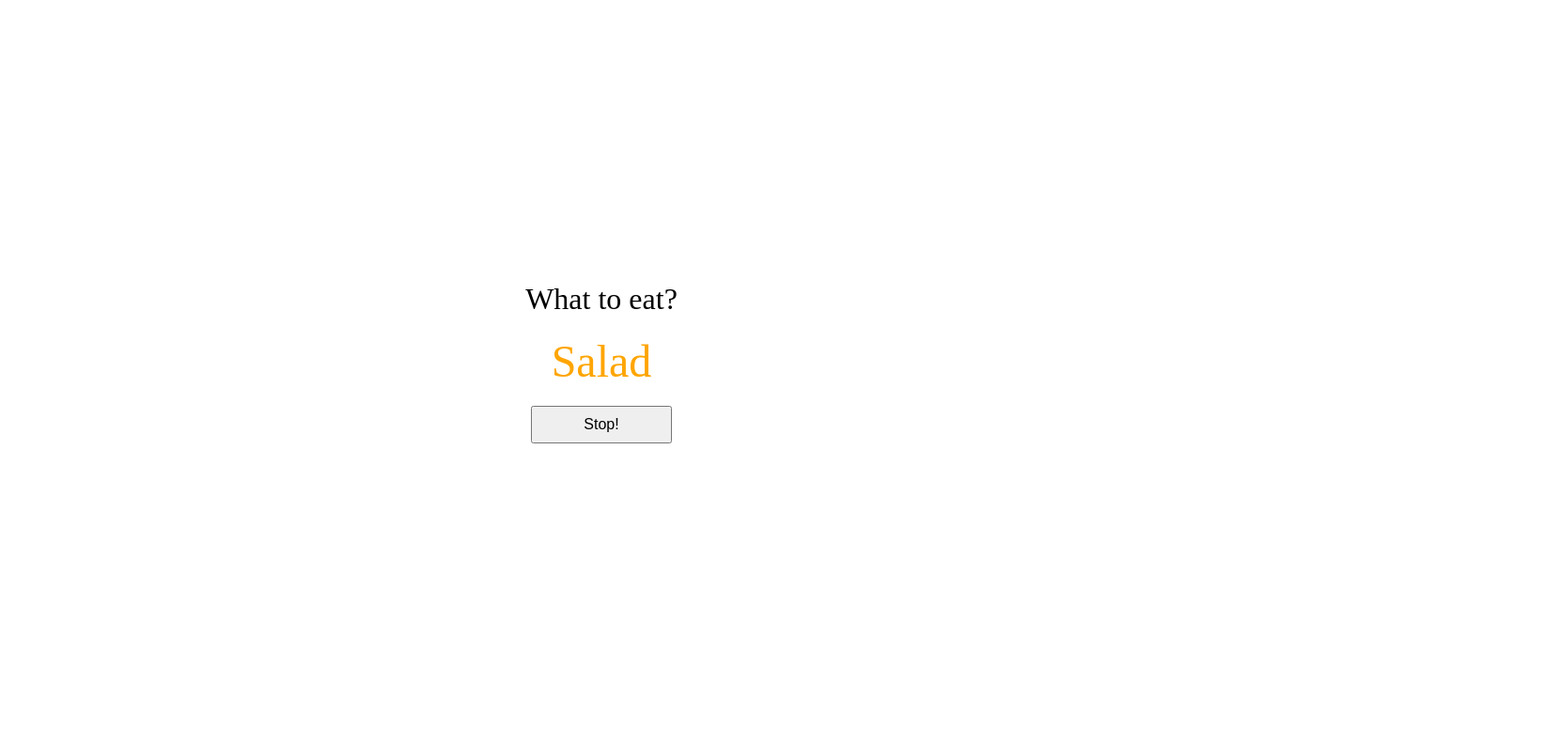
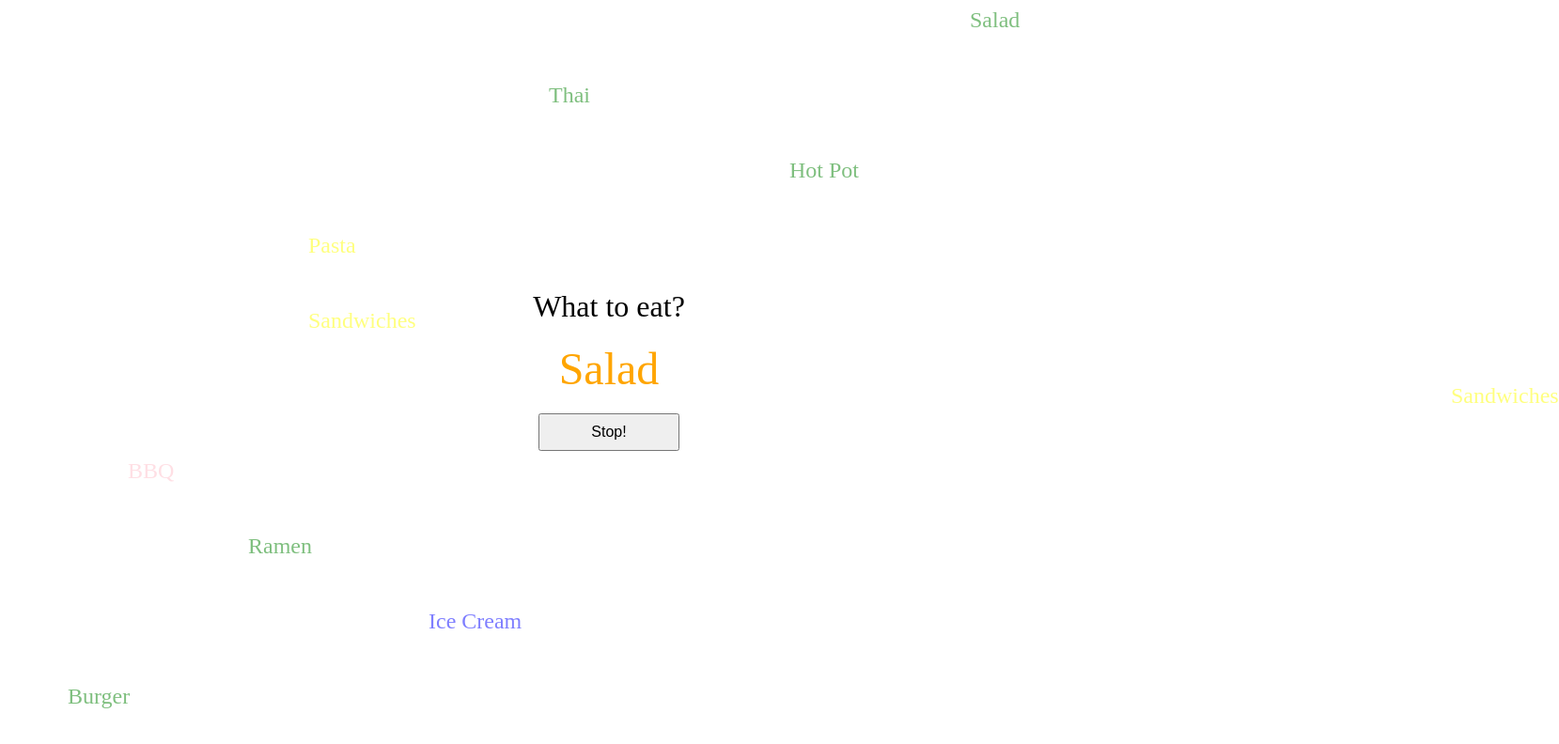
Before and after one commit to leqilu67/Food-Ideas, a plain HTML site: page index.html in a window 1280 px wide. Both pictures are taken after a click on the button "Start!". Shown: the whole page at 94% size, 1659 px wide, since content can reach past the window. Drawn offline with Linux system fonts and the light colour scheme.

Commit message:
Added background effect

```diff
--- a/script.js
+++ b/script.js
@@ -2,8 +2,16 @@ var container = document.getElementById("container");
 
 container.questionBox = document.getElementById("questionBox");
 
+/*
+container.questionDiv;
+container.answerDiv;
+container.button;
+container.bgDivs;
+*/
+
 // can be customized
 container.options = ["Pizza", "Burger", "Pasta", "Fried Chicken", "Hot Pot", "BBQ", "Ramen", "Sandwiches", "Taco Truck", "Salad", "Ice Cream", "Sushi", "Pho", "Thai"];
+container.colors = ["red", "yellow", "green", "pink", "brown", "blue"];
 
 container.setup = function(){
 	var questionDiv = document.createElement("div");
@@ -25,6 +33,16 @@ container.setup = function(){
 	container.button = button;
 	container.questionBox.appendChild(button);
 
+	container.bgDivs = [];
+
+	for (var i = 0; i < 10; i++){
+		var div = document.createElement("div");
+		div.setAttribute("class", "bgDivs");
+		container.appendChild(div);
+		div.style.color = container.colors[container.getRandomInt(0, container.colors.length - 1)];
+		container.bgDivs.push(div);
+	}
+
 	button.addEventListener("click", container.runRandomizer);
 }
 
@@ -35,8 +53,10 @@ container.runRandomizer = function(e){
 	if (button.clicked == 0){
 		button.clicked = 1;
 
+		container.backgroundEffect();
+
 		container.timer = setInterval(function(){
-			var index = container.getRandomInt(0, container.options.length-1);
+			var index = container.getRandomInt(0, container.options.length - 1);
 			answerDiv.innerHTML = container.options[index];
 		}, 50);
 
@@ -44,6 +64,7 @@ container.runRandomizer = function(e){
 	} else {
 		button.clicked = 0;
 		clearInterval(container.timer);
+		container.clearBackgroundEffect();
 		button.innerHTML = "Nope. Try again."
 	}
 
@@ -51,6 +72,70 @@ container.runRandomizer = function(e){
 
 }
 
+container.backgroundEffect = function(){
+	for (var i = 0; i < container.bgDivs.length; i++){
+		container.bgDivs[i].style.opacity = 0.5;
+		container.bgDivs[i].style.top = i * 10 + "vh";
+
+		var startingPoint = container.getRandomInt(0, 1);
+		if (startingPoint){
+			container.bgDivs[i].style.left = "120vw";
+		} else {
+			container.bgDivs[i].style.left = "-20vw";
+		}
+
+		(function(i){
+			container.playAnimation(container.bgDivs[i], startingPoint);
+		})(i)
+
+	}
+}
+
+// dir: 0 is left, 1 is right
+container.playAnimation = function(div, dir){
+	var index = container.getRandomInt(0, container.options.length - 1);
+	div.innerHTML = container.options[index];
+	if (dir){
+		div.animation = setInterval(function(){
+			var posX = parseInt(div.style.left);
+			if (posX <= -30) {
+				clearInterval(div.animation);
+				if (container.button.clicked){
+					div.style.left = "-20vw";
+					container.playAnimation(div, !dir);
+				}
+			} else {
+				posX = posX - 5;
+				div.style.left = posX + "vw";
+			}
+		}, container.getRandomInt(15, 40));
+	} else {
+		div.animation = setInterval(function(){
+			var posX = parseInt(div.style.left);
+			if (posX >= 100) {
+				clearInterval(div.animation);
+				if (container.button.clicked){
+					div.style.left = "120vw";
+					container.playAnimation(div, !dir);
+				}
+			} else {
+				posX = posX + 5;
+				div.style.left = posX + "vw";
+			}
+		}, container.getRandomInt(15, 40));
+	}
+
+}
+
+container.clearBackgroundEffect = function(){
+	for (var i = 0; i < container.bgDivs.length; i++){
+		if (container.bgDivs[i].animation){
+			clearInterval(container.bgDivs[i].animation);
+			container.bgDivs[i].style.opacity = 0;
+		}
+	}
+}
+
 container.getRandomInt = function(min, max){
 	return Math.floor(Math.random() * (max - min + 1)) + min;
 }
--- a/stylesheet.css
+++ b/stylesheet.css
@@ -1,5 +1,8 @@
 #container{
 	text-align: center;
+	position: relative;
+	height: 100vh;
+	width: 100vw;
 }
 
 #questionBox{
@@ -8,12 +11,14 @@
 	height: 200px;
 	top: 50%;
 	left: 50%;
+	background-color: white;
 	margin: -100px 0 0 -250px;
 }
 
 #questionDiv{
 	font-size: 200%;
 	text-align: center;
+	background-color: white;
 }
 
 #answerDiv{
@@ -30,3 +35,9 @@
 	text-align: center;
 	font-size: 100%;
 }
+
+.bgDivs{
+	position: absolute;
+	font-size: 150%;
+	opacity: 0;
+}
```
